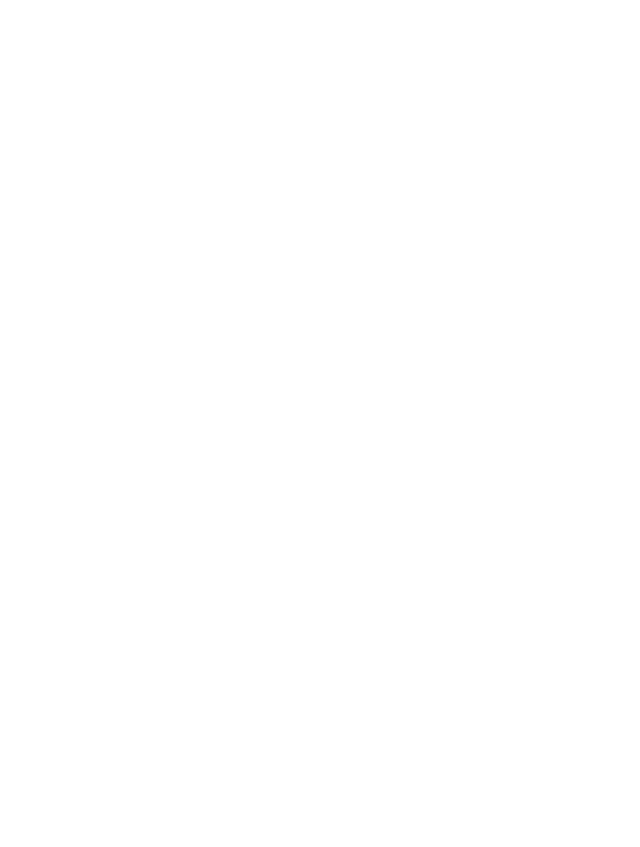
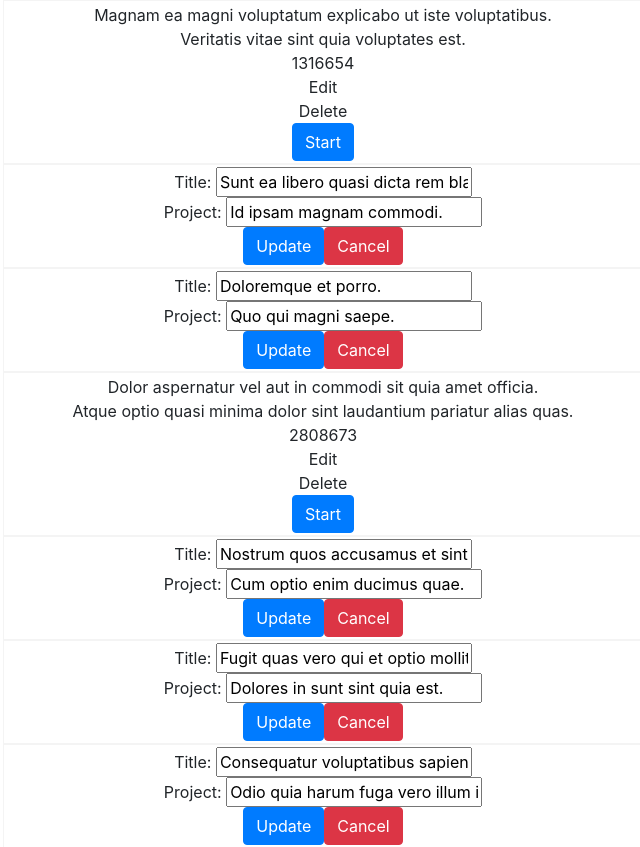
Before and after one commit to tamlt2704/2020, a React (Create React App) app in the folder full-stack-react/02_time_logging_app/: page / in a window 1280 px wide. Shown: the top 847 px of the page, without its empty margins (317-957 px from the left). Before the commit the page ends 800 px from the top, so only its background shows below. Built offline with nearby package versions, Linux system fonts and the light colour scheme.

Commit message:
init timmer app

```diff
--- a/full-stack-react/02_time_logging_app/package.json
+++ b/full-stack-react/02_time_logging_app/package.json
@@ -12,6 +12,7 @@
     "@testing-library/react": "^9.3.2",
     "@testing-library/user-event": "^7.1.2",
     "bootstrap": "^4.4.1",
+    "faker": "^4.1.0",
     "react": "^16.13.1",
     "react-bootstrap": "^1.0.1",
     "react-bootstrap-icons": "^1.0.1-alpha3",
--- a/full-stack-react/02_time_logging_app/src/App.css
+++ b/full-stack-react/02_time_logging_app/src/App.css
@@ -36,3 +36,17 @@
     transform: rotate(360deg);
   }
 }
+
+.timer-box {
+    border: 1px solid #f4f4f4;
+    width: 50%;
+    margin: auto;
+    padding: 2px;
+}
+
+.timer-form {
+    border: 1px solid #f4f4f4;
+    width: 50%;
+    padding: 2px;
+    margin: auto;
+}
--- a/full-stack-react/02_time_logging_app/src/App.js
+++ b/full-stack-react/02_time_logging_app/src/App.js
@@ -9,21 +9,73 @@
 import './App.css';
 import 'bootstrap/dist/css/bootstrap.min.css';
 
+import Seed from './Seed';
+
 class TimerDashboard extends Component {
     render() {
         return (
             <div>
                 <EditableTimerList />
-                <ToogleableTimerForm />
+                <ToogleableTimerForm
+                    isOpen={true}
+                />
             </div>
         );
     }
 }
 
 class EditableTimerList extends Component {
+    state = {
+        timers: Seed.timers
+    }
+
     render() {
+        const timerList = this.state.timers.map((timer) => (
+            <EditableTimer {...timer}/>
+        ));
         return (
-            <div>
+            <div id='timers'>
+                {timerList}
+            </div>
+        )
+    }
+}
+
+class EditableTimer extends Component {
+    render() {
+        if (this.props.editFormOpen) {
+            return (<TimerForm {...this.props} />)
+        } else {
+            return (<Timer {...this.props} /> )
+        }
+    }
+}
+
+class TimerForm extends Component {
+    render() {
+        const submitText = this.props.title ? 'Update' : 'Create';
+        return (
+            <div className='timer-form'>
+                Title: <input type="text" defaultValue={this.props.title} /> <br/>
+                Project: <input type="text" defaultValue={this.props.project} /> <br/>
+                <div className='btn btn-primary'> {submitText} </div>
+                <div className='btn btn-danger'> Cancel </div>
+            </div>
+        )
+    }
+}
+
+class Timer extends Component {
+    render() {
+        const elapsedString = this.props.elapsed;
+        return (
+            <div className='timer-box'>
+                <div>{this.props.title}</div>
+                <div>{this.props.project}</div>
+                <div>{elapsedString}</div>
+                <div>Edit</div>
+                <div>Delete</div>
+                <div className='btn btn-primary'>Start</div>
             </div>
         )
     }
@@ -31,10 +83,17 @@
 
 class ToogleableTimerForm extends Component {
     render() {
-        return (
-            <div>
-            </div>
-        )
+        if (this.props.isOpen) {
+            return ( <TimerForm />);
+        } else {
+            return (
+                <div>
+                    <div className='btn btn-primary'>
+                        Add
+                    </div>
+                </div>
+            );
+        }
     }
 }
 
--- /dev/null
+++ b/full-stack-react/02_time_logging_app/src/Seed.js
@@ -0,0 +1,23 @@
+import {lorem} from 'faker';
+import {v4 as uuidv4} from 'uuid';
+
+function generateTimers(size) {
+    size = size || 10;
+
+    return [...Array(size).keys()].map((i) => (
+    {
+        id: uuidv4(),
+        title: lorem.sentence(),
+        project: lorem.sentence(),
+        elapsed: Math.floor(Math.random() * 10000000),
+        runningSince:null,
+        editFormOpen: (Math.floor(Math.random() * 10) % 2 === 1)
+    }
+    )).map((obj) => Object.assign({}, obj, {key: obj.id}));
+}
+
+const Seed = {
+    timers: generateTimers()
+}
+
+export default Seed;
```
Also changed, not shown: 2 other files (tests, documents, lock files or other folders).
